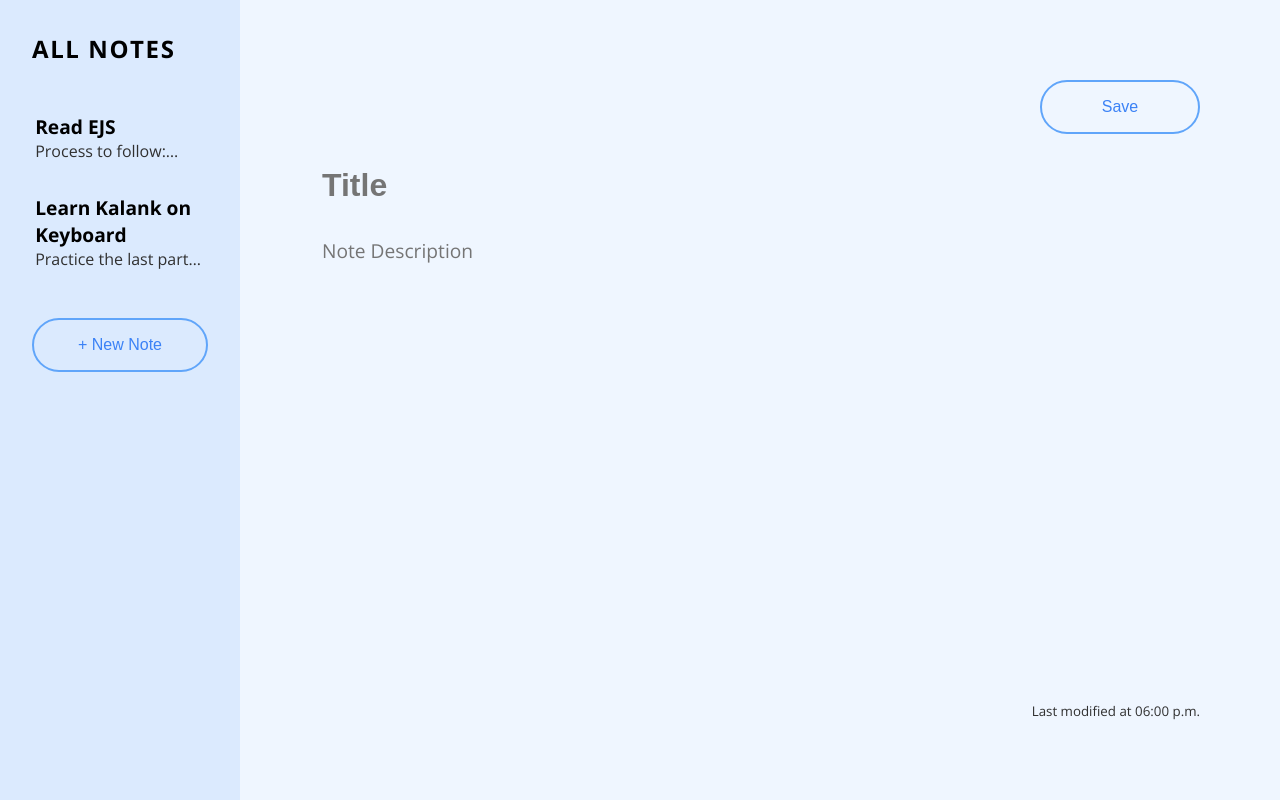
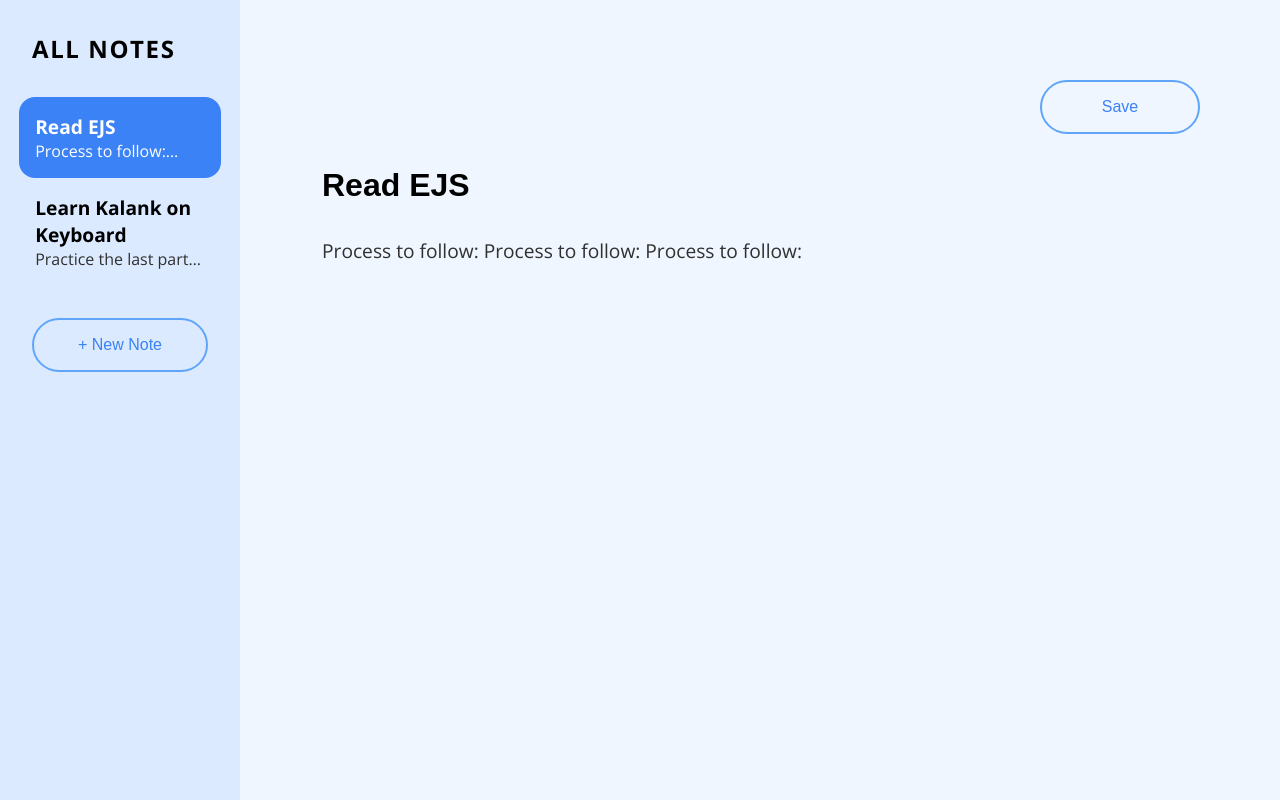
Before and after one commit to getYourMentor-org/frontend-project-beginner-1, a plain HTML site: page index.html in a window 1280 px wide. Drawn offline with nearby package versions, Linux system fonts and the light colour scheme.

Commit message:
feat: display selected note on the right container

```diff
--- a/app.js
+++ b/app.js
@@ -1,12 +1,16 @@
 var notesList = document.querySelector(".notes-list");
+var noteTitle = document.querySelector(".note-title");
+var noteDescription = document.querySelector(".note-description");
+var noteItem = document.querySelector(".note-item");
 
+var selectedNote = 0;
 var notes = [
   {
-    title: "Read EJS",
-    description: `Process to follow:<br/> Process to follow: Process to follow:`,
+    title: `Read EJS`,
+    description: `Process to follow: Process to follow: Process to follow:`,
   },
   {
-    title: "Learn Kalank on Keyboard",
+    title: `Learn Kalank on Keyboard`,
     description: `Practice the last part to perfection and then it'll be good to record`,
   },
 ];
@@ -16,7 +20,9 @@ function renderNotesList() {
     var notesListInner = "";
     notes.map((item, idx) => {
       notesListInner += `
-      <div class="note-list-item">
+      <div id=${idx} class="note-list-item${
+        selectedNote === idx ? "-selected" : ""
+      }" onClick="renderSelectedNote(this.id)">
           <h3 class="note-list-item-title">${item.title}</h3>
           <p class="note-list-item-description">${item.description}</p>
       </div>
@@ -28,4 +34,29 @@ function renderNotesList() {
   notesList.innerHTML = notesListInner;
 }
 
-renderNotesList();
+function renderSelectedNote(idx) {
+  idx = Number(idx);
+  selectedNote = idx;
+
+  var noteItemInner = `
+  <input
+    id=${idx}
+    type="text"
+    placeholder="Title"
+    value="${notes[idx].title}"
+    class="note-title"/>
+  <textarea
+    id=${idx}
+    type="text"
+    placeholder="Note Description"
+    class="note-description"
+  >${notes[idx].description}</textarea>
+  `;
+
+  noteItem.innerHTML = noteItemInner;
+
+  // noteTitle.value = notes[idx].title;
+  // noteDescription.innerHTML = notes[idx].description;
+  renderNotesList();
+}
+renderSelectedNote(0);
--- a/index.html
+++ b/index.html
@@ -25,9 +25,13 @@
       <section class="right">
         <button class="btn-secondary btn-save">Save</button>
         <div class="note-item">
-          <input type="text" placeholder="Title" class="note-title"></input>
-          <textarea type="text" placeholder="Note Description" class="note-description"></textarea>
-          <small class="small-text">Last modified at 06:00 p.m.</small>
+          <!-- <input type="text" placeholder="Title" class="note-title"></input> -->
+          <!-- <textarea
+            type="text"
+            placeholder="Note Description"
+            class="note-description"
+          ></textarea>
+          <small class="small-text">Last modified at 06:00 p.m.</small> -->
         </div>
       </section>
     </div>
--- a/styles.css
+++ b/styles.css
@@ -47,6 +47,7 @@ body {
 .note-list-item-selected {
   padding: 1rem;
   margin: 0 -0.8rem;
+  cursor: pointer;
 }
 
 .note-list-item-title {
@@ -68,6 +69,10 @@ body {
   background-color: var(--blue500);
   color: white;
   border-radius: 1rem;
+}
+
+.note-list-item-selected .note-list-item-description {
+  color: white;
 }
 
 .btn-secondary {
```
